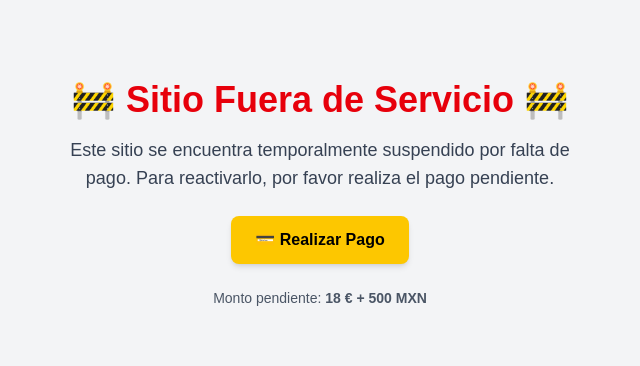
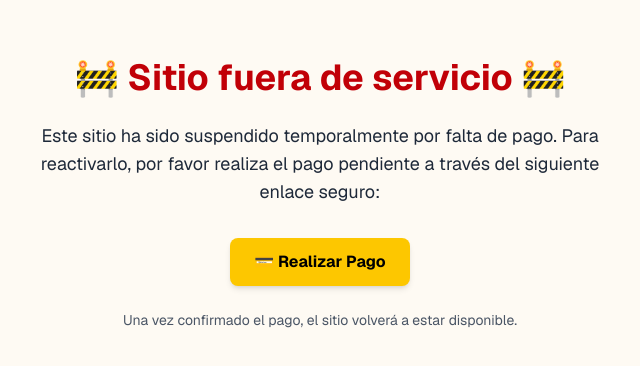
Before and after one commit to o7digital/homedesign, a Next.js app: page / in a window 1280 px wide. Shown: the part 206-572 px from the top of the page, without its empty margins (320-960 px from the left). Built offline with nearby package versions, Linux system fonts and the light colour scheme.

Commit message:
Sitio suspendido: página fuera de servicio con link de pago

```diff
--- a/app/page.tsx
+++ b/app/page.tsx
@@ -1,23 +1,30 @@
 "use client";
 import Link from "next/link";
 
-export default function Suspendido() {
+export default function Home() {
   return (
-    <div className="flex flex-col items-center justify-center min-h-screen bg-gray-100 text-center px-6">
-      <h1 className="text-4xl font-bold text-red-600 mb-4">🚧 Sitio Fuera de Servicio 🚧</h1>
-      <p className="text-lg text-gray-700 mb-6 max-w-lg">
-        Este sitio se encuentra temporalmente suspendido por falta de pago.
-        Para reactivarlo, por favor realiza el pago pendiente.
+    <div className="bg-[#fefaf3] font-sans flex flex-col min-h-screen items-center justify-center text-center p-6">
+      {/* Mensaje principal */}
+      <h1 className="text-4xl font-bold text-red-700 mb-6">
+        🚧 Sitio fuera de servicio 🚧
+      </h1>
+      <p className="text-lg text-gray-800 mb-8 max-w-xl">
+        Este sitio ha sido suspendido temporalmente por falta de pago.
+        Para reactivarlo, por favor realiza el pago pendiente a través del siguiente enlace seguro:
       </p>
+
+      {/* Botón de pago */}
       <Link
-        href="https://pay.qonto.com/payment-links/01999b3d-d936-7e3e-bd61-5870a417481c?resource_id=01999b3d-d92b-7364-9f34-a87e8e6b9445"
+        href="https://pay.qonto.com/payment-links/01999b4b-c141-7eca-a804-2878c5f33ba4?resource_id=01999b4b-c13a-711b-b941-6e7bc237b376"
         target="_blank"
         className="bg-yellow-400 text-black font-bold px-6 py-3 rounded-lg shadow-md hover:bg-yellow-500 transition"
       >
         💳 Realizar Pago
       </Link>
+
+      {/* Nota */}
       <p className="mt-6 text-sm text-gray-600">
-        Monto pendiente: <strong>18 € + 500 MXN</strong>
+        Una vez confirmado el pago, el sitio volverá a estar disponible.
       </p>
     </div>
   );
```
